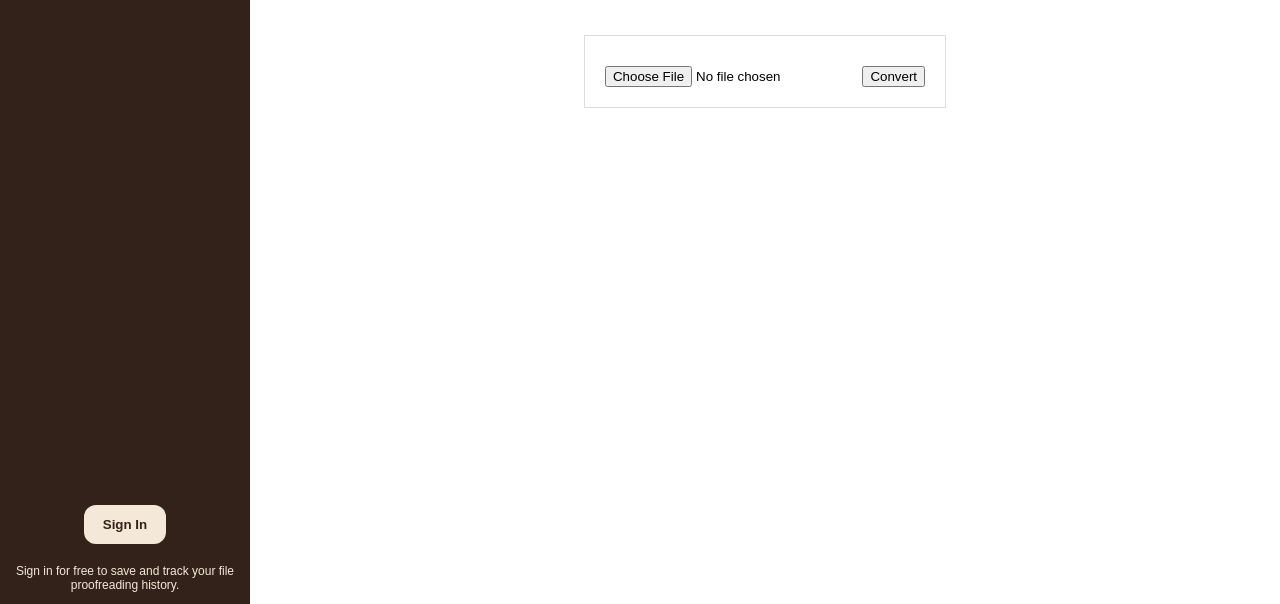
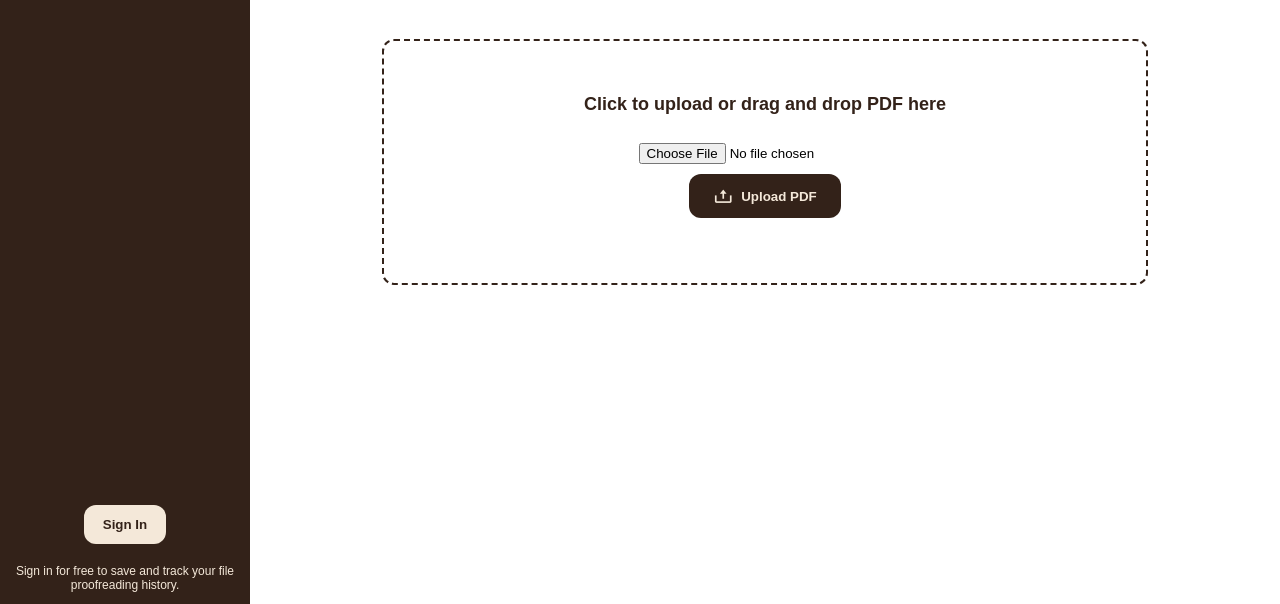
Before and after one commit to KimNebreja/pdf-docs, a website: page pdf-docs-front-end/index.html in a window 1280 px wide. Shown: the part 196-800 px from the top of the page. Drawn offline with nearby package versions, Linux system fonts and the light colour scheme.

Commit message:
modified:   pdf-docs-front-end/index.html

```diff
--- a/pdf-docs-front-end/index.html
+++ b/pdf-docs-front-end/index.html
@@ -12,9 +12,11 @@
             margin: 0;
             padding: 0;
             display: flex;
+            align-items: center;
+            justify-content: center;
         }
         .main-content p {
-            font-size: 20px;
+            font-size: 18px;
             font-weight: 600;
             color: #332219;
             margin-top: -12px;
@@ -132,14 +134,45 @@
             margin-left: 0;
         }
         #uploadForm {
-            margin: 20px auto;
-            padding: 20px;
-            border: 1px solid #ddd;
-            display: inline-block;
+            margin: 28px auto;
+            padding: 65px 200px;
+            border: 2px dashed #332219;
+            border-radius: 12px;
+            display: flex;
+            flex-direction: column;
+            align-items: center;
             text-align: center;
             width: fit-content;
         }
-        input, button { margin-top: 10px; }
+        input, button {
+            margin-top: 10px;
+        }
+        .upload-container {
+            display: flex;
+            flex-direction: column;
+            align-items: center;
+            width: 100%;
+        }
+        #uploadForm button {
+            background-color: #332219;
+            color: #f4e8d9;
+            border: none;
+            font-family: Arial, Helvetica, sans-serif;
+            font-weight: 600;
+            padding: 12px 24px;
+            border-radius: 12px;
+            cursor: pointer;
+            transition: background-color 0.3s;
+            display: flex;
+            align-items: center;
+            gap: 8px;
+        }
+        #uploadForm button i {
+            font-size: 20px;
+        }
+        #uploadForm button:hover {
+            background-color: #4a321f;
+        }
         #proofreadSection { display: none; margin-top: 20px; }
         textarea { width: 80%; height: 200px; margin-top: 10px; }
     </style>
@@ -167,11 +200,15 @@
     <div class="main-content" id="mainContent">
         <img src="SmarText PDF_main-logo.svg" alt="SmarText PDF" class="main-logo">
         <p>Automated Proofreading With Text-to-Speech Functionality</p>
-        <form id="uploadForm" enctype="multipart/form-data">
-            <input type="file" id="pdfFile" accept="application/pdf" required>
-            <button type="submit">Convert</button>
-        </form>
-        <p id="status"></p>
+
+        <div class="upload-container">
+            <form id="uploadForm" enctype="multipart/form-data">
+                <p>Click to upload or drag and drop PDF here</p>
+                <input type="file" id="pdfFile" accept="application/pdf" required>
+                <button type="submit"><i class='bx bx-upload'></i>Upload PDF</button>
+            </form>
+            <p id="status"></p>
+        </div>
 
         <div id="proofreadSection">
             <h2>Proofread Text</h2>
```
